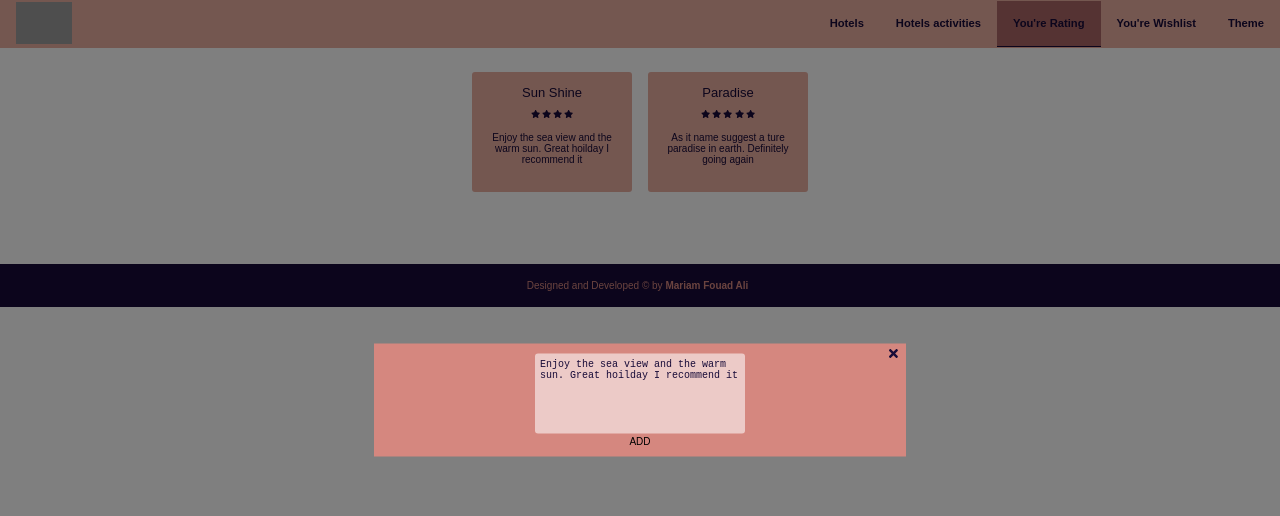
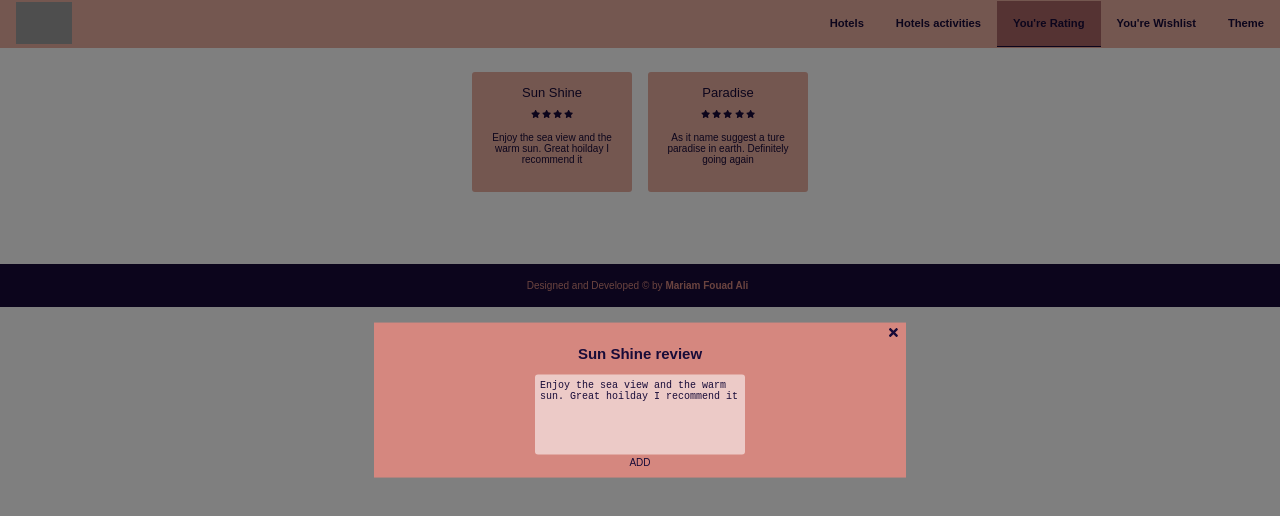
Before and after one commit to mariam-fouad/hotbird, a React (Create React App) app: page /ratings in a window 1280 px wide. Both pictures are taken after a click on the element 552 px from the left and 114 px from the top of the page. Shown: the top 516 px of the page. Built offline with nearby package versions, Linux system fonts and the light colour scheme; grey boxes are pictures that could not be loaded; a web font is replaced by a local one.

Commit message:
view the hotel name in the popup

```diff
--- a/src/components/UI-components/ratingPopup/ratingPopup.js
+++ b/src/components/UI-components/ratingPopup/ratingPopup.js
@@ -20,6 +20,7 @@ class ratingPopup extends Component{
         const Popup = styled.div`
             z-index:1000;
             background-color:${this.props.themeColors.colorSecondary};
+            color:${this.props.themeColors.colorPrimary};
             width: 40vw;
             padding:10px;
             position: fixed;
@@ -53,6 +54,7 @@ class ratingPopup extends Component{
             <React.Fragment>
                 <Backdrop close={this.props.onCancel} />
                 <Popup>
+                    <h2>{this.props.hotelName+" review"}</h2>
                     <IconStyled onClick={this.props.onCancel}>
                         <Icon service="times"
                         color={this.props.themeColors.colorPrimary}
--- a/src/pages/ratings.js
+++ b/src/pages/ratings.js
@@ -59,6 +59,7 @@ class Ratings extends Component{
 
         const ratingPopup = this.state.toRate?
             <RatingPopUp
+            hotelName= {this.state.name}
             rateMessage = {this.state.rateMessage}
             rate={this.state.rate}
             themeColors={this.props.themeColors}
```
